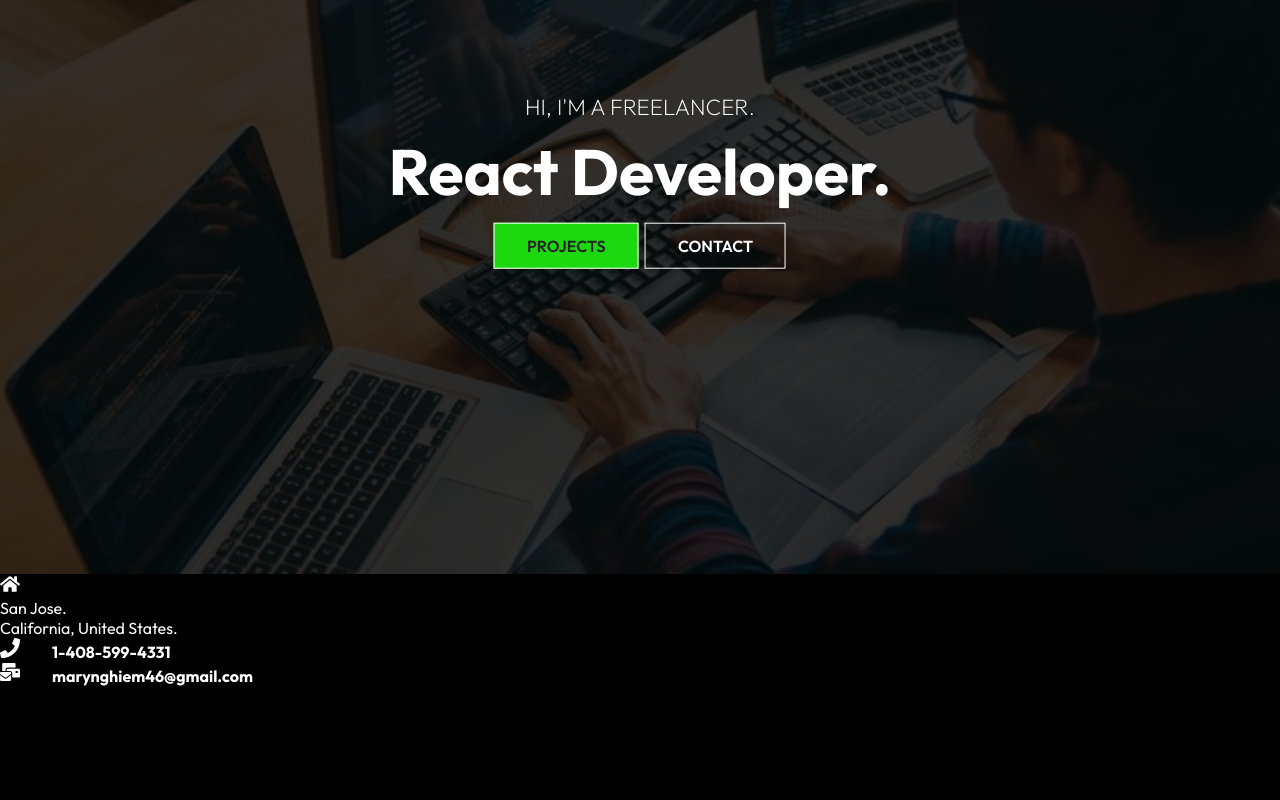
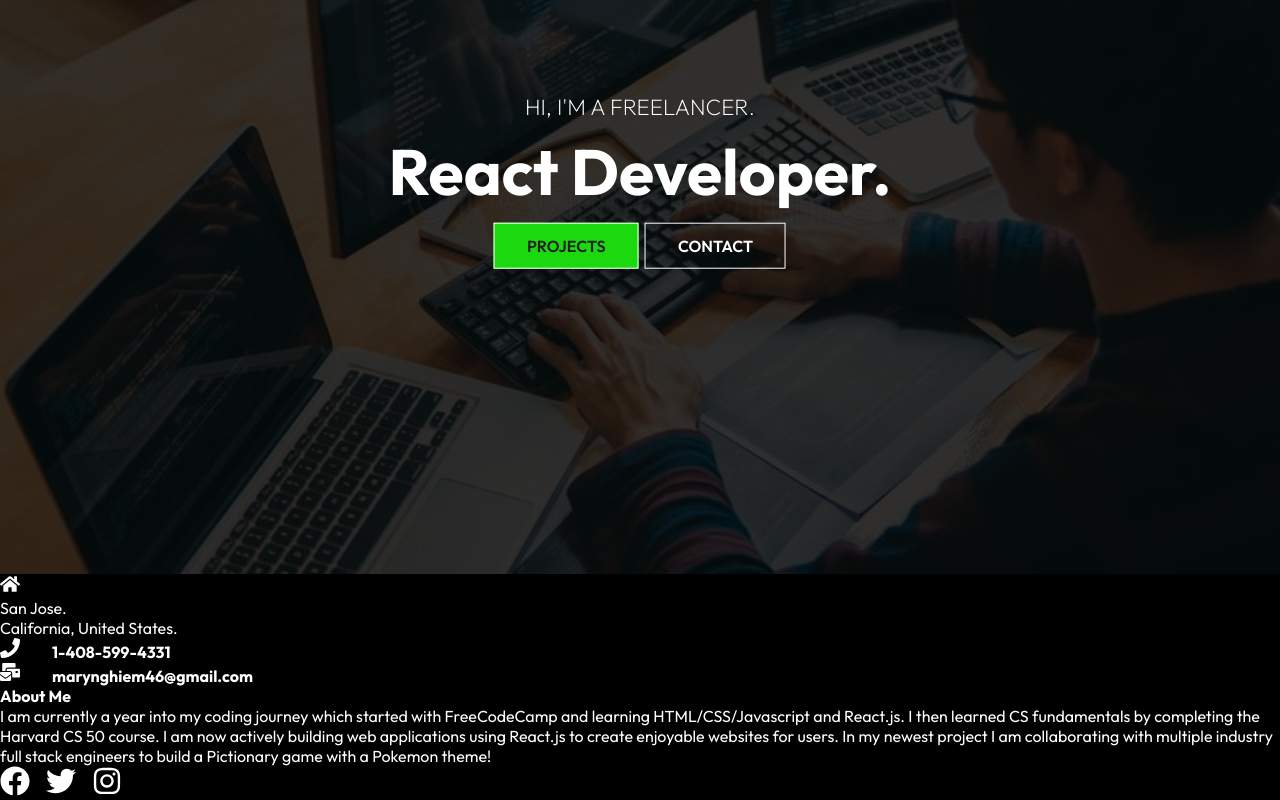
Before and after one commit to marynghiem/portfolio, a React (Create React App) app: page / in a window 1280 px wide. Shown: the part 226-1026 px from the top of the page. Before the commit the page ends 912 px from the top, so only its background shows below. Built offline with nearby package versions, Linux system fonts and the light colour scheme.

Commit message:
completed right side of footer

```diff
--- a/src/components/Footer.js
+++ b/src/components/Footer.js
@@ -1,14 +1,17 @@
 import React, { useState } from "react";
-import { FaHome, FaMailBulk, FaPhone } from "react-icons/fa";
+import { FaFacebook, FaHome, FaInstagram, FaMailBulk, FaPhone, FaTwitter } from "react-icons/fa";
 import styled from "styled-components";
 
-const WholeFooter = styled.div``;
+const WholeFooter = styled.div`
+  width: 100%;
+`;
 const FooterContainer = styled.div``;
 const Left = styled.div``;
 const Right = styled.div``;
 const Location = styled.div``;
 const Phone = styled.div``;
 const Email = styled.div``;
+const Social = styled.div``;
 
 export const Footer = () => {
   return (
@@ -35,7 +38,21 @@ export const Footer = () => {
             </h4>
           </Email>
         </Left>
-        <Right></Right>
+        <Right>
+          <h4>About Me</h4>
+          <p>
+            I am currently a year into my coding journey which started with FreeCodeCamp and learning
+            HTML/CSS/Javascript and React.js. I then learned CS fundamentals by completing the Harvard CS 50 course. I
+            am now actively building web applications using React.js to create enjoyable websites for users. In my
+            newest project I am collaborating with multiple industry full stack engineers to build a Pictionary game
+            with a Pokemon theme!
+          </p>
+          <Social>
+            <FaFacebook size={30} style={{ color: "#fff", marginRight: "1rem" }} />
+            <FaTwitter size={30} style={{ color: "#fff", marginRight: "1rem" }} />
+            <FaInstagram size={30} style={{ color: "#fff", marginRight: "1rem" }} />
+          </Social>
+        </Right>
       </FooterContainer>
     </WholeFooter>
   );
```
